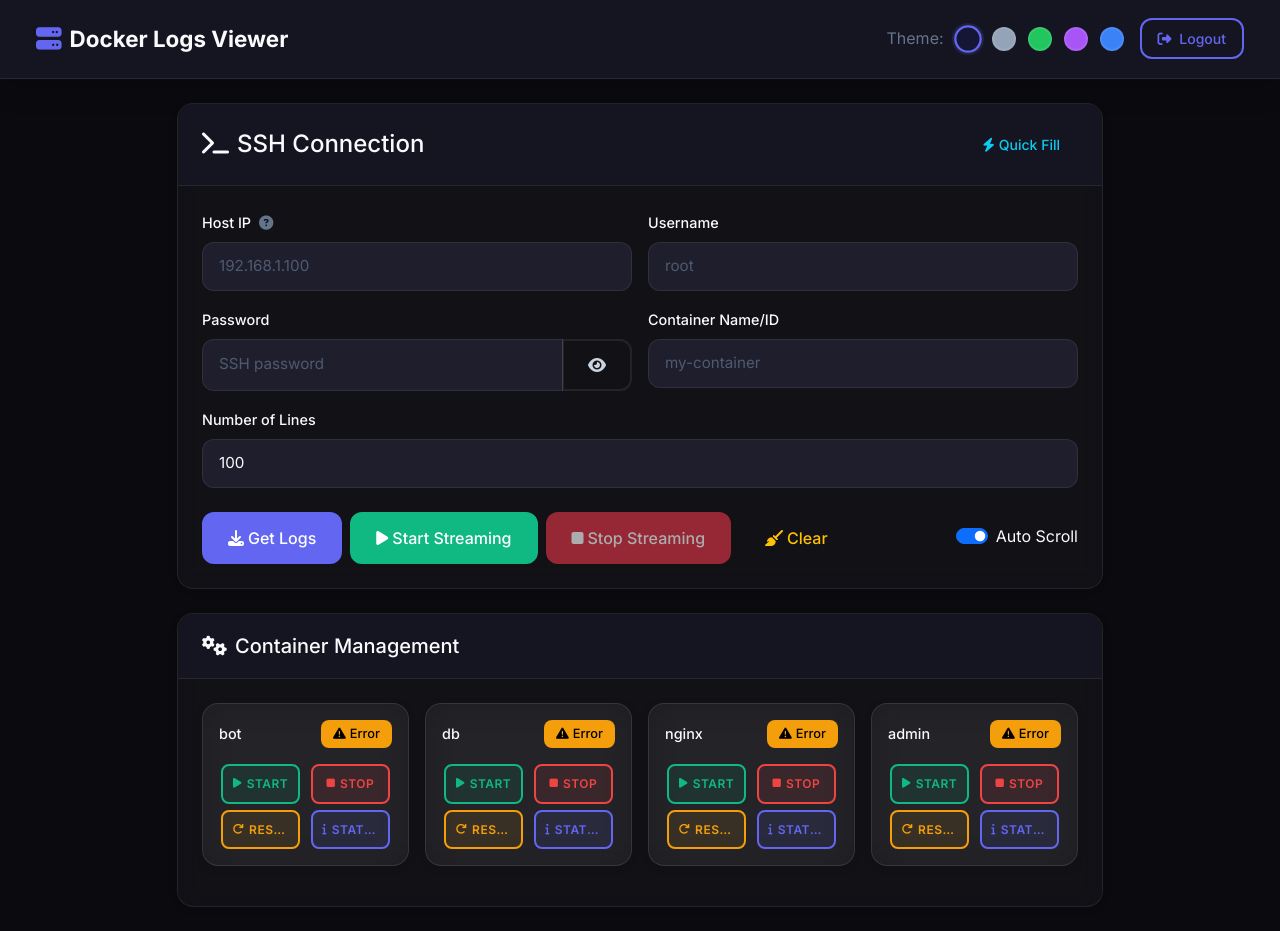
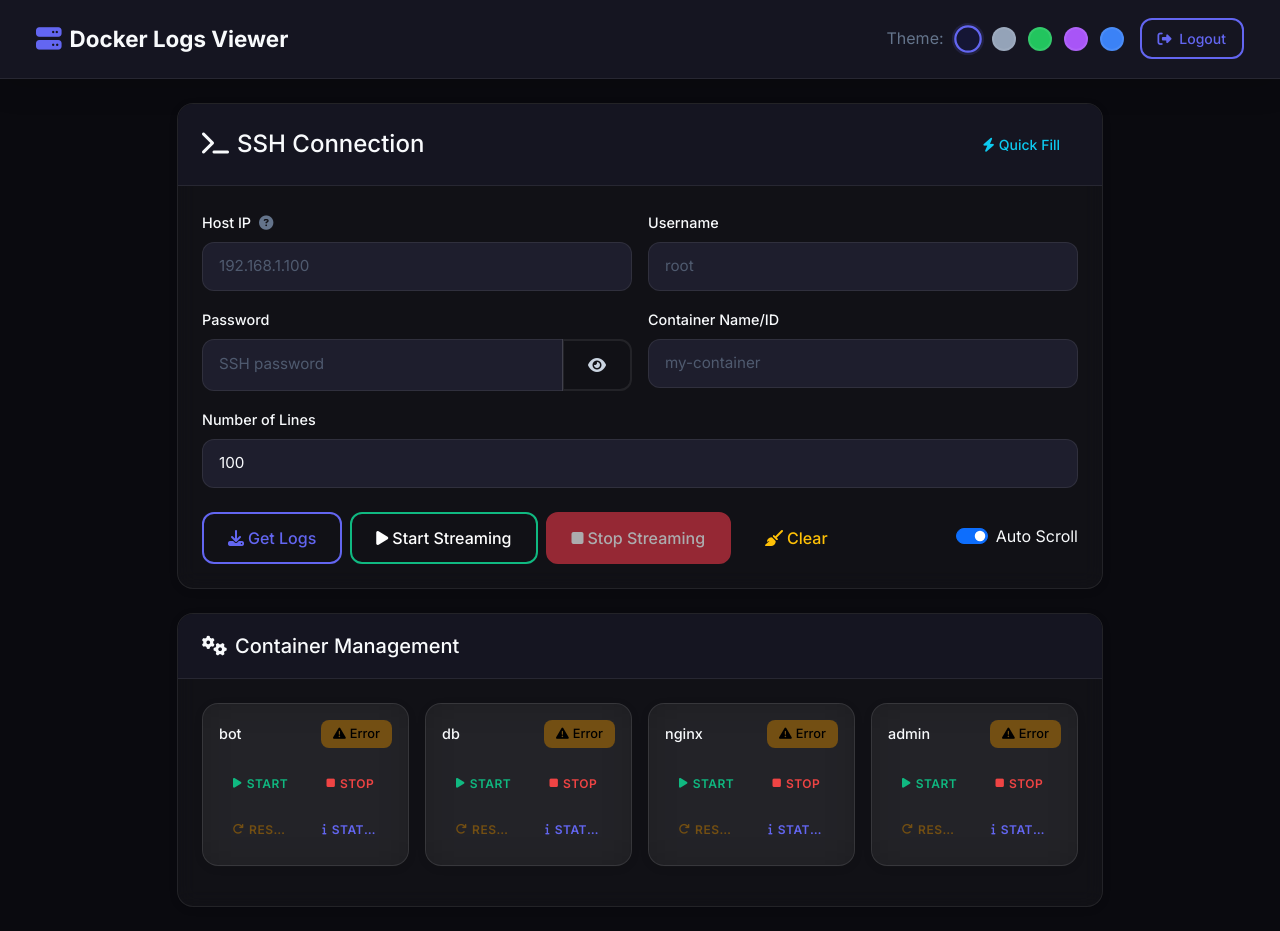
Before and after one commit to jkeevk/AIMLUL-Twitch-bot, a FastAPI app: template admin/app/templates/index.html in a window 1280 px wide. Run offline with FastAPI, Linux system fonts and the light colour scheme; the template is opened without the code that fills it, so the values that code supplies are empty.

Commit message:
feat: improve light theme appearance

```diff
--- a/admin/app/templates/base.html
+++ b/admin/app/templates/base.html
@@ -35,7 +35,7 @@
             --accent-glow: rgba(99, 102, 241, 0.15);
             --border: rgba(255,255,255,0.08);
             --success: #10b981;
-            --warning: #f59e0b;
+            --warning: #734f13;
             --danger: #ef4444;
         }
 
@@ -247,22 +247,22 @@
         }
 
         .container-btn-start {
-            border-color: var(--success) !important;
+            border-color: transparent;
             color: var(--success) !important;
-            background: rgba(16, 185, 129, 0.1) !important;
+            background: transparent;
         }
 
         .container-btn-start:hover {
             background: var(--success) !important;
-            color: white !important;
+            color: #000000 !important;
             transform: translateY(-1px);
             box-shadow: 0 4px 12px rgba(16, 185, 129, 0.3);
         }
 
         .container-btn-stop {
-            border-color: var(--danger) !important;
+            border-color: transparent;
             color: var(--danger) !important;
-            background: rgba(239, 68, 68, 0.1) !important;
+            background: transparent;
         }
 
         .container-btn-stop:hover {
@@ -273,9 +273,9 @@
         }
 
         .container-btn-restart {
-            border-color: var(--warning) !important;
+            border-color: transparent;
             color: var(--warning) !important;
-            background: rgba(245, 158, 11, 0.1) !important;
+            background: transparent;
         }
 
         .container-btn-restart:hover {
@@ -286,9 +286,9 @@
         }
 
         .container-btn-status {
-            border-color: var(--accent) !important;
+            border-color: transparent;
             color: var(--accent) !important;
-            background: rgba(99, 102, 241, 0.1) !important;
+            background: transparent;
         }
 
         .container-btn-status:hover {
@@ -366,9 +366,9 @@
         }
 
         .btn-primary {
-            background: var(--accent);
+            background: transparent;
             border-color: var(--accent);
-            color: white;
+            color: var(--accent);
         }
 
         .btn-primary:hover {
@@ -379,13 +379,13 @@
         }
 
         .btn-success {
-            background: var(--success);
+            background: transparent;
             border-color: var(--success);
             color: white;
         }
 
         .btn-danger {
-            background: var(--danger);
+            background: transparent;
             border-color: var(--danger);
             color: white;
         }
@@ -781,7 +866,7 @@
             return `
                 <div class="d-flex align-items-center">
                     <i class="fas fa-${icons[type] || 'info-circle'} me-2"></i>
-                    <span class="text-primary">${message}</span>
+                    <span style="color: black; font-weight: 500;">${message}</span>
                     <button type="button" class="btn-close ms-auto" onclick="this.parentElement.parentElement.remove()"></button>
                 </div>
             `;
```
Also changed, not shown: other parts of admin/app/templates/base.html (+85 -0 lines).
